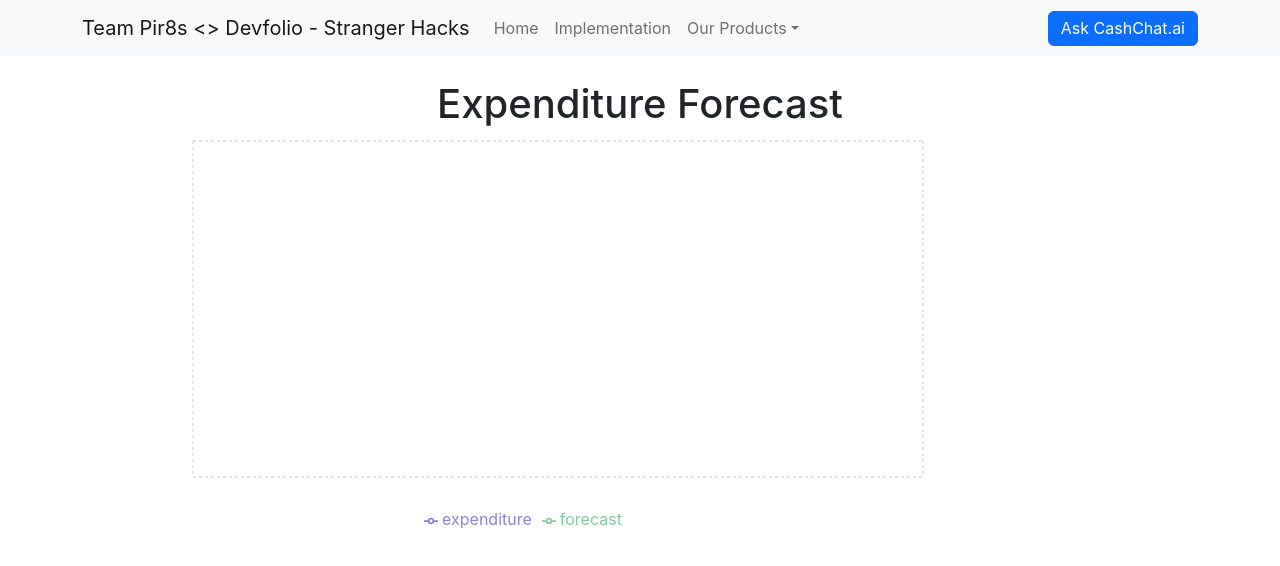
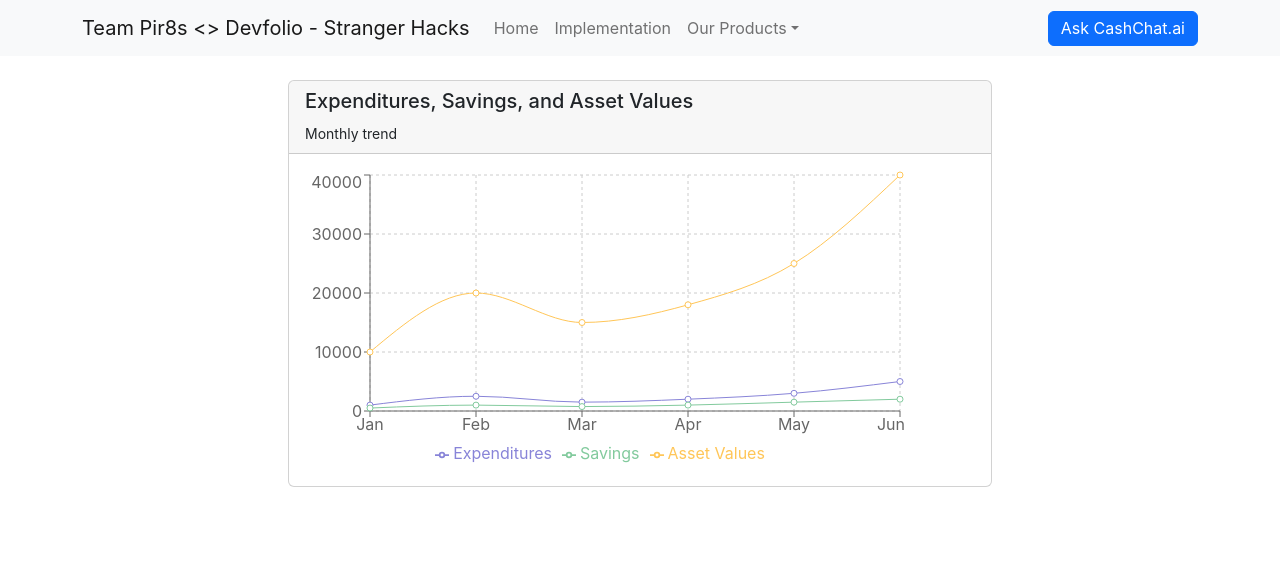
Before and after one commit to sankethchebbi/StrangerHacks-pir8s, a React (Create React App) app: page /forecast in a window 1280 px wide. Shown: the top 566 px of the page. Built offline with nearby package versions, Linux system fonts and the light colour scheme; no server answers.

Commit message:
added forecast.JS

```diff
--- a/src/components/navComponents/forecast.js
+++ b/src/components/navComponents/forecast.js
@@ -1,96 +1,39 @@
-import React, { useState, useEffect } from 'react';
-import * as tf from '@tensorflow/tfjs';
-
+import React from 'react';
+import { Card } from 'react-bootstrap';
 import { LineChart, Line, XAxis, YAxis, CartesianGrid, Tooltip, Legend } from 'recharts';
 
-function Forecast() {
-  const [chartData, setChartData] = useState([]);
+const data = [
+  { name: 'Jan', Expenditures: 1000, Savings: 500, 'Asset Values': 10000 },
+  { name: 'Feb', Expenditures: 2500, Savings: 1000, 'Asset Values': 20000 },
+  { name: 'Mar', Expenditures: 1500, Savings: 750, 'Asset Values': 15000 },
+  { name: 'Apr', Expenditures: 2000, Savings: 1000, 'Asset Values': 18000 },
+  { name: 'May', Expenditures: 3000, Savings: 1500, 'Asset Values': 25000 },
+  { name: 'Jun', Expenditures: 5000, Savings: 2000, 'Asset Values': 40000 },
+];
 
-  useEffect(() => {
-    async function fetchData() {
-      const dataUrl = '/data.json';
-      const response = await fetch(dataUrl);
-      const data = await response.json();
-
-      const { input, output } = processData(data);
-
-      const model = await trainModel(input, output);
-
-      const predictedOutput = await predict(model, input);
-
-      const forecastData = formatForecastData(data, predictedOutput);
-
-      setChartData(forecastData);
-    }
-
-    fetchData();
-  }, []);
-
-  const formatForecastData = (data, predictedOutput) => {
-    const forecastData = [];
-    const predictedOutputData = Array.from(predictedOutput.dataSync());
-
-    for (let i = 0; i < predictedOutputData.length; i++) {
-      const date = new Date(data[i].date);
-      forecastData.push({
-        date: date.toLocaleDateString(),
-        expenditure: data[i].expenditure,
-        forecast: predictedOutputData[i],
-      });
-    }
-
-    return forecastData;
-  };
-
-  const processData = (data) => {
-    const input = [];
-    const output = [];
-
-    for (let i = 0; i < data.length - 1; i++) {
-      const inputData = [data[i].expenditure];
-      const outputData = [data[i + 1].expenditure];
-
-      input.push(inputData);
-      output.push(outputData);
-    }
-
-    return { input, output };
-  };
-
-  const trainModel = async (input, output) => {
-    const model = tf.sequential();
-    model.add(tf.layers.dense({ units: 1, inputShape: [1] }));
-    model.compile({ loss: 'meanSquaredError', optimizer: 'adam' });
-    const inputTensor = tf.tensor(input);
-    const outputTensor = tf.tensor(output);
-    await model.fit(inputTensor, outputTensor, { epochs: 200 });
-
-    return model;
-  };
-
-  const predict = async (model, input) => {
-    const inputTensor = tf.tensor(input);
-    const predictedOutput = model.predict(inputTensor);
-
-    return predictedOutput;
-  };
-
+const Forecast = () => {
   return (
-    <div className="App">
-      <h1>Expenditure Forecast</h1>
-      <div style={{ width: '80%', margin: 'auto' }}>
-        <LineChart width={800} height={400} data={chartData}>
-          <CartesianGrid strokeDasharray="3 3" />
-          <XAxis dataKey="date" />
-          <YAxis />
-          <Tooltip />
-          <Legend />
-          <Line type="monotone" dataKey="expenditure" stroke="#8884d8" />
-          <Line type="monotone" dataKey="forecast" stroke="#82ca9d" />
-        </LineChart>
-      </div>
+    <div style={{ display: 'flex', justifyContent: 'center', alignItems: 'center' }}>
+      <Card style={{ width: '55%' }}>
+        <Card.Header>
+          <h5>Expenditures, Savings, and Asset Values</h5>
+          <small>Monthly trend</small>
+        </Card.Header>
+        <Card.Body>
+          <LineChart width={600} height={300} data={data}>
+            <CartesianGrid strokeDasharray="3 3" />
+            <XAxis dataKey="name" />
+            <YAxis />
+            <Tooltip />
+            <Legend />
+            <Line type="monotone" dataKey="Expenditures" stroke="#8884d8" />
+            <Line type="monotone" dataKey="Savings" stroke="#82ca9d" />
+            <Line type="monotone" dataKey="Asset Values" stroke="#ffc658" />
+          </LineChart>
+        </Card.Body>
+      </Card>
     </div>
   );
-}
+};
 
 export default Forecast;
--- a/src/components/navComponents/server.js
+++ b/src/components/navComponents/server.js
@@ -7,7 +7,7 @@ const bodyParser = require("body-parser");
 const { Configuration, OpenAIApi } = require("openai");
 
 const config = new Configuration({
-  apiKey: "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",
+  apiKey: "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",
 
 });
 
```
